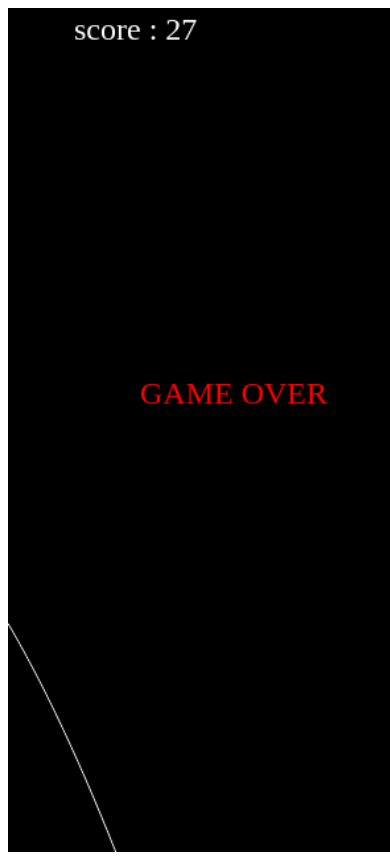
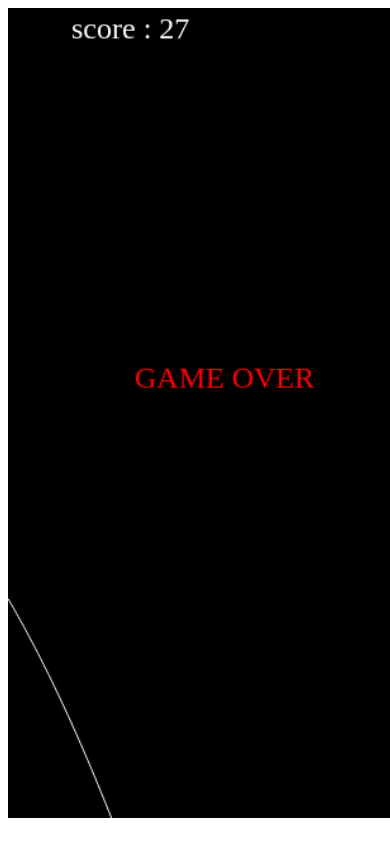
Before and after one commit to ky525/StringThrough, a plain HTML site: page index.html in a window 390 px wide. Shown: the top 860 px of the page. Drawn offline with Linux system fonts and the light colour scheme.

Commit message:
iphone browser taiou

```diff
--- a/index.html
+++ b/index.html
@@ -8,9 +8,12 @@
                 background-color: white;
             }
             canvas {
-                width: 56.25vh;
-                height: 100vh;
+                width: 54vh;
+                height: 96vh;
                 display: block;
+                user-select: none;
+                -webkit-user-select: none;
+                -moz-user-select: none;
             }
         </style>
     </head>
```
